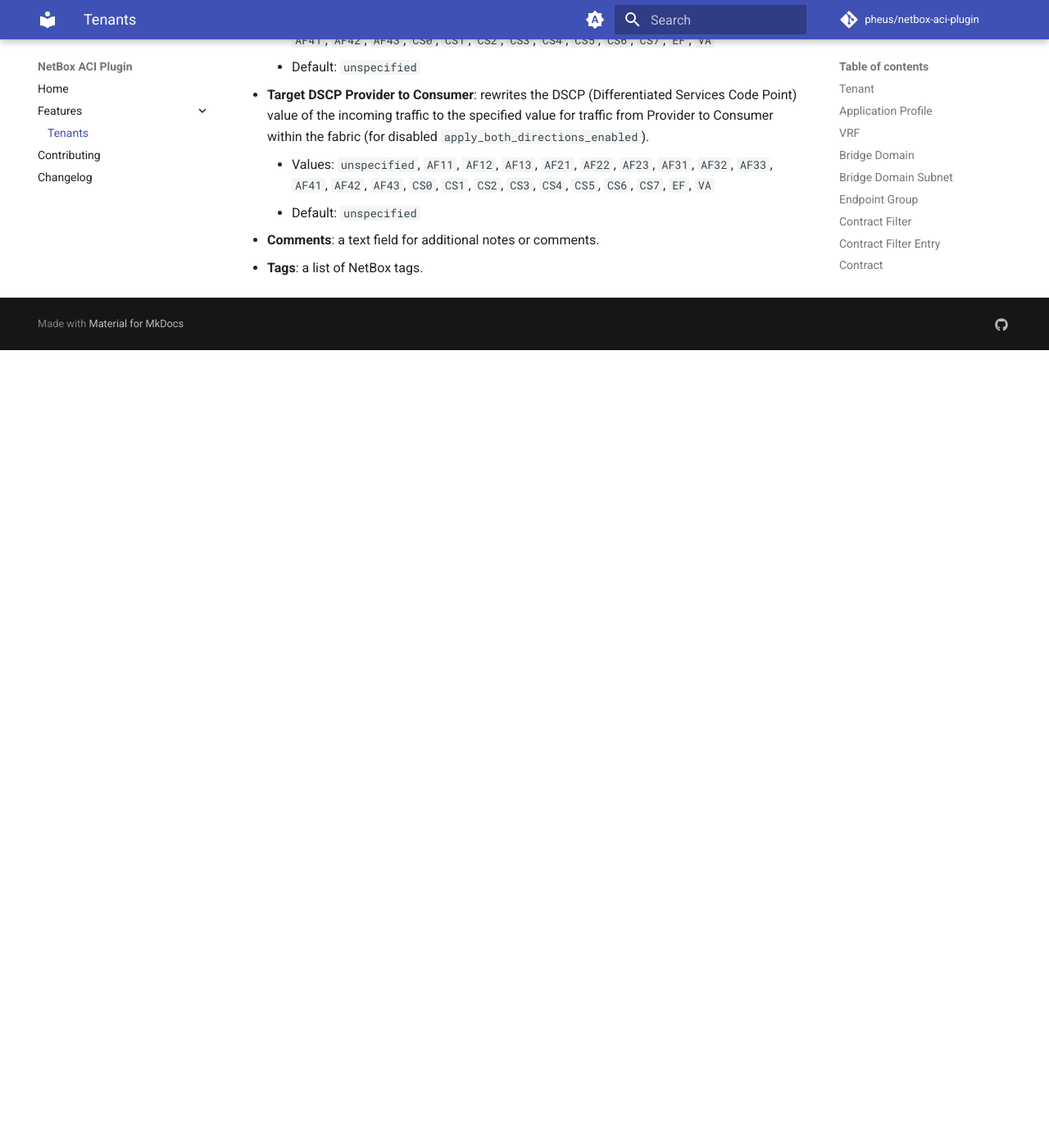
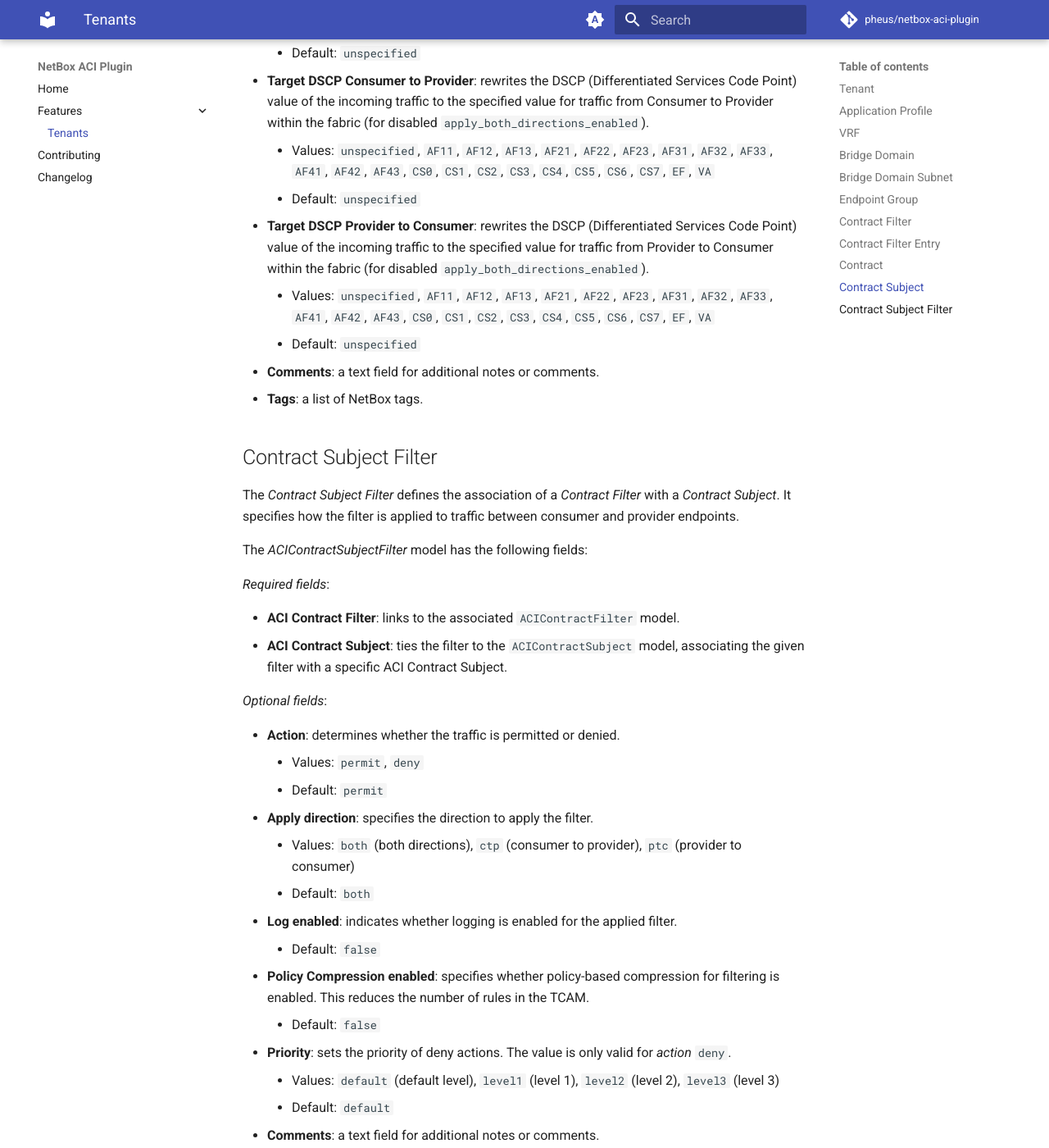
Before and after one commit to pheus/netbox-aci-plugin, an MkDocs documentation site: the page built from docs/features/tenants.md, in a window 1280 px wide and 1400 px high, scrolled down 13474 px. Shown: the whole window at 82% size. Built offline with MkDocs 1.6.1 and Material for MkDocs 9.7.7, drawn with Linux system fonts in a browser that asks for light colours; comment, search, counter and statistics services are not loaded; before the commit the page ends 13901 px from its top, so only the background shows below that.

Commit message:
docs(subjects): Add Contract Subject Filter
Introduces documentation for the Contract Subject Filter, detailing its
purpose, required and optional fields. This clarifies its role in
associating filters with contract subjects for traffic control.

````diff
--- a/docs/features/tenants.md
+++ b/docs/features/tenants.md
@@ -13,6 +13,7 @@ flowchart TD
     SN(Subnet)
     CT(Contract)
     SJ(Subject)
+    SJF(Subject Filter)
     FT(Filter)
     FTE(Filter Entry)
     subgraph graphTN [Tenant]
@@ -34,11 +35,13 @@ flowchart TD
         subgraph graphCTS [Contract]
             TN -->|1:n| CT
             CT -->|1:n| SJ
+            SJ -->|1:n| SJF
         end
         subgraph graphFT [Filter]
             TN -->|1:n| FT
             FT -->|1:n| FTE
         end
+        SJF -.->|n:1| FT
     end
     EPG -->|n:1| BD
 ```
@@ -537,3 +540,41 @@ The *ACIContractSubject* model has the following fields:
     - Default: `unspecified`
 - **Comments**: a text field for additional notes or comments.
 - **Tags**: a list of NetBox tags.
+
+## Contract Subject Filter
+
+The *Contract Subject Filter* defines the association of a *Contract Filter*
+with a *Contract Subject*.
+It specifies how the filter is applied to traffic between consumer and
+provider endpoints.
+
+The *ACIContractSubjectFilter* model has the following fields:
+
+*Required fields*:
+
+- **ACI Contract Filter**: links to the associated `ACIContractFilter` model.
+- **ACI Contract Subject**: ties the filter to the `ACIContractSubject` model,
+  associating the given filter with a specific ACI Contract Subject.
+
+*Optional fields*:
+
+- **Action**: determines whether the traffic is permitted or denied.
+    - Values: `permit`, `deny`
+    - Default: `permit`
+- **Apply direction**: specifies the direction to apply the filter.
+    - Values: `both` (both directions), `ctp` (consumer to provider),
+      `ptc` (provider to consumer)
+    - Default: `both`
+- **Log enabled**: indicates whether logging is enabled for the applied filter.
+    - Default: `false`
+- **Policy Compression enabled**: specifies whether policy-based compression
+  for filtering is enabled.
+  This reduces the number of rules in the TCAM.
+    - Default: `false`
+- **Priority**: sets the priority of deny actions.
+  The value is only valid for *action* `deny`.
+    - Values: `default` (default level), `level1` (level 1),
+      `level2` (level 2), `level3` (level 3)
+    - Default: `default`
+- **Comments**: a text field for additional notes or comments.
+- **Tags**: a list of NetBox tags.
````
